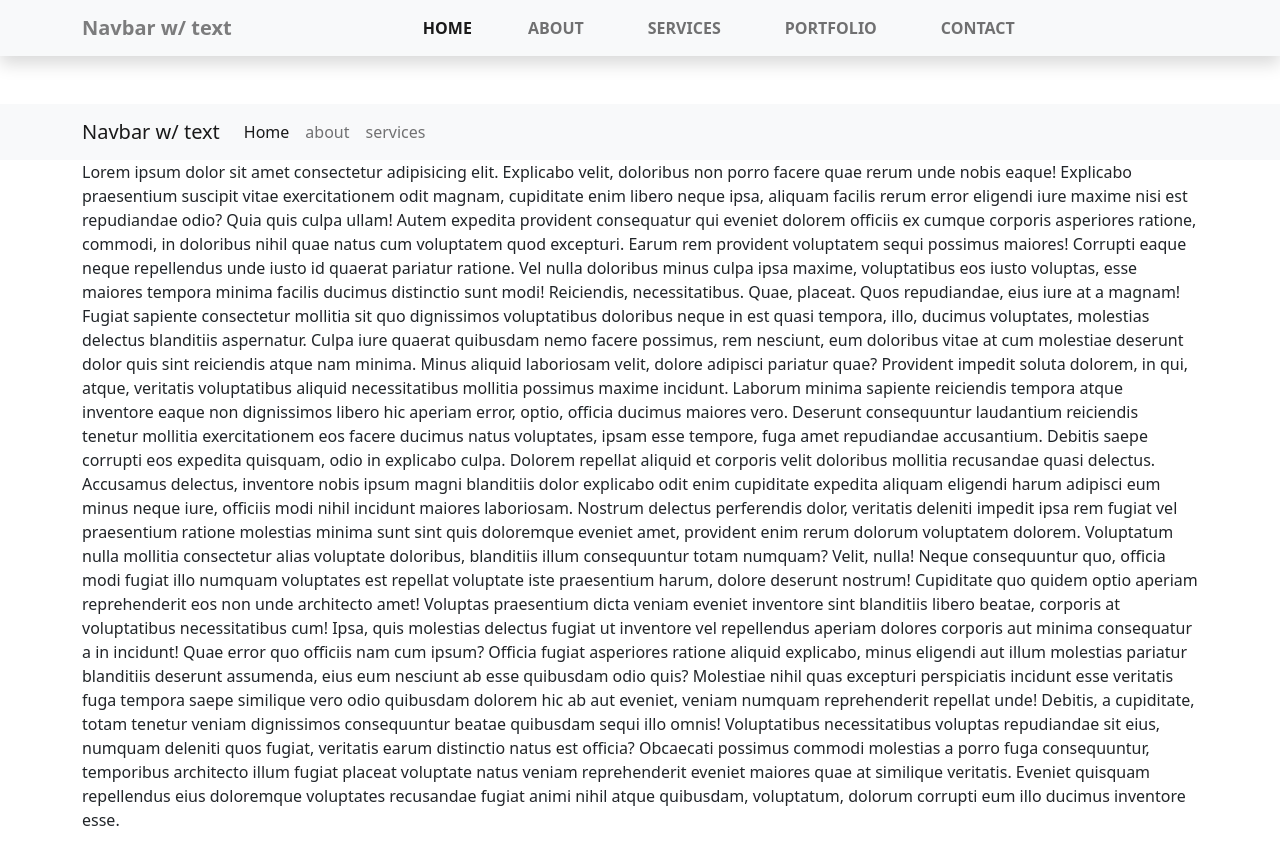
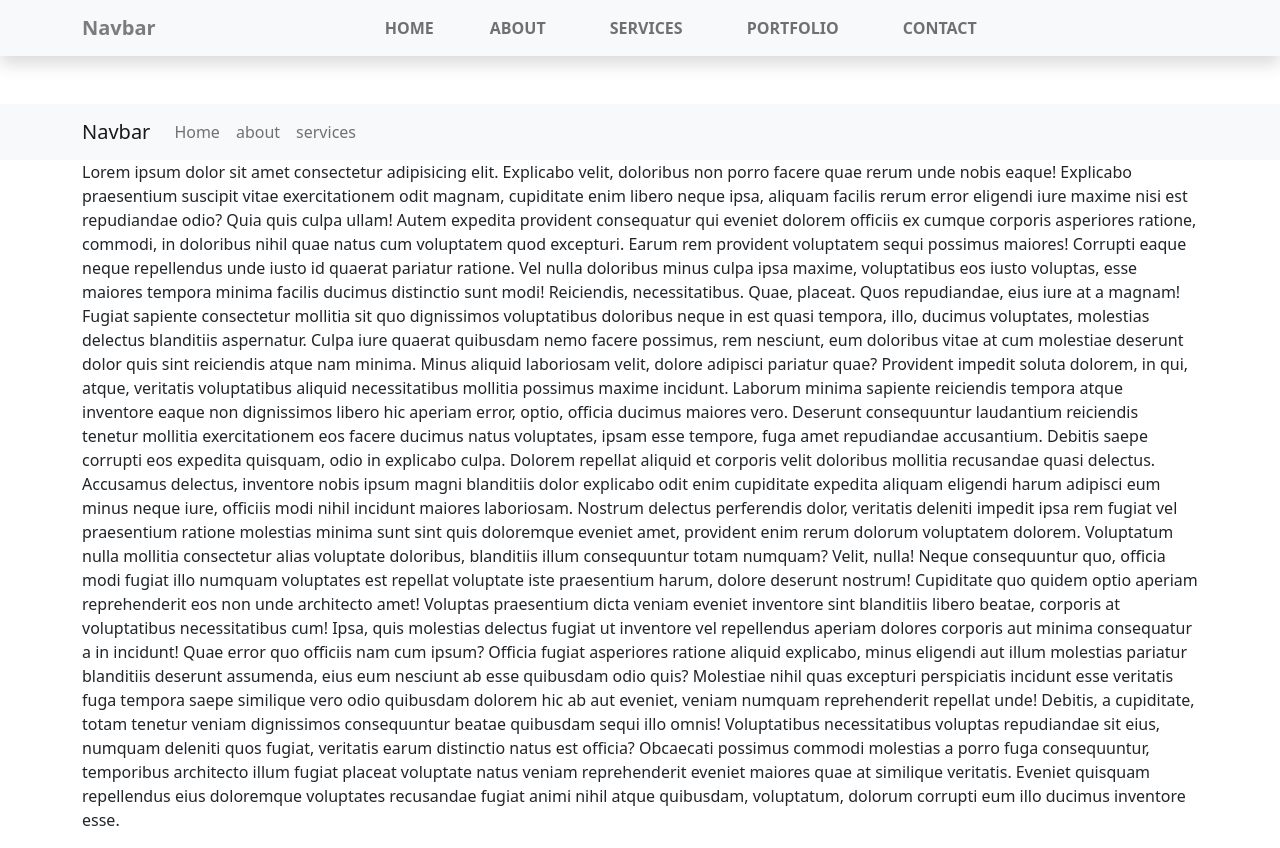
Before and after one commit to SmshuvoDEVELOPER/again-last-navbar, a plain HTML site: page index.html in a window 1280 px wide. Drawn offline with nearby package versions, Linux system fonts and the light colour scheme.

Commit message:
remove activate

```diff
--- a/index.html
+++ b/index.html
@@ -15,15 +15,15 @@
   <!-- one -->
     <nav class="navbar navbar-light sticky-lg-top navbar-expand-lg bg-light shadow mb-5 justify-content-center">
         <div class="container ">
-            <a class="navbar-brand fw-bold text-black-50" href="#">Navbar w/ text</a>
+            <a class="navbar-brand fw-bold text-black-50" href="#">Navbar </a>
 
             <button class="navbar-toggler" type="button" data-bs-toggle="collapse" data-bs-target="#collapsingNavbar3">
                 <span class="navbar-toggler-icon"></span>
             </button>
             <div class="navbar-collapse collapse  w-100" id="collapsingNavbar3">
                 <ul class="navbar-nav fw-semibold text-uppercase w-100 justify-content-center">
-                    <li class="nav-item  mx-lg-3  active">
-                        <a class="nav-link active" href="#">Home</a>
+                    <li class="nav-item  mx-lg-3">
+                        <a class="nav-link" href="#">Home</a>
                     </li>
                     <li class="nav-item ">
                         <a class="nav-link mx-lg-4 "  href="#">about</a>
@@ -47,7 +47,7 @@
 <!-- two -->
     <nav class="navbar navbar-expand-lg  bg-light">
         <div class="container">
-          <a class="navbar-brand" href="#">Navbar w/ text</a>
+          <a class="navbar-brand" href="#">Navbar </a>
           <button class="navbar-toggler" type="button" data-bs-toggle="collapse" data-bs-target="#navbarText" aria-controls="navbarText" aria-expanded="false" aria-label="Toggle navigation">
             <span class="navbar-toggler-icon"></span>
           </button>
@@ -55,7 +55,7 @@
           <div class="collapse navbar-collapse justify-content-start " id="navbarText">
             <ul class="navbar-nav me-5 justify-content-center mb-2 mb-lg-0">
               <li class="nav-item">
-                <a class="nav-link active" href="#">Home</a>
+                <a class="nav-link" href="#">Home</a>
               </li>
               <li class="nav-item">
                 <a class="nav-link" href="#">about</a>
```
